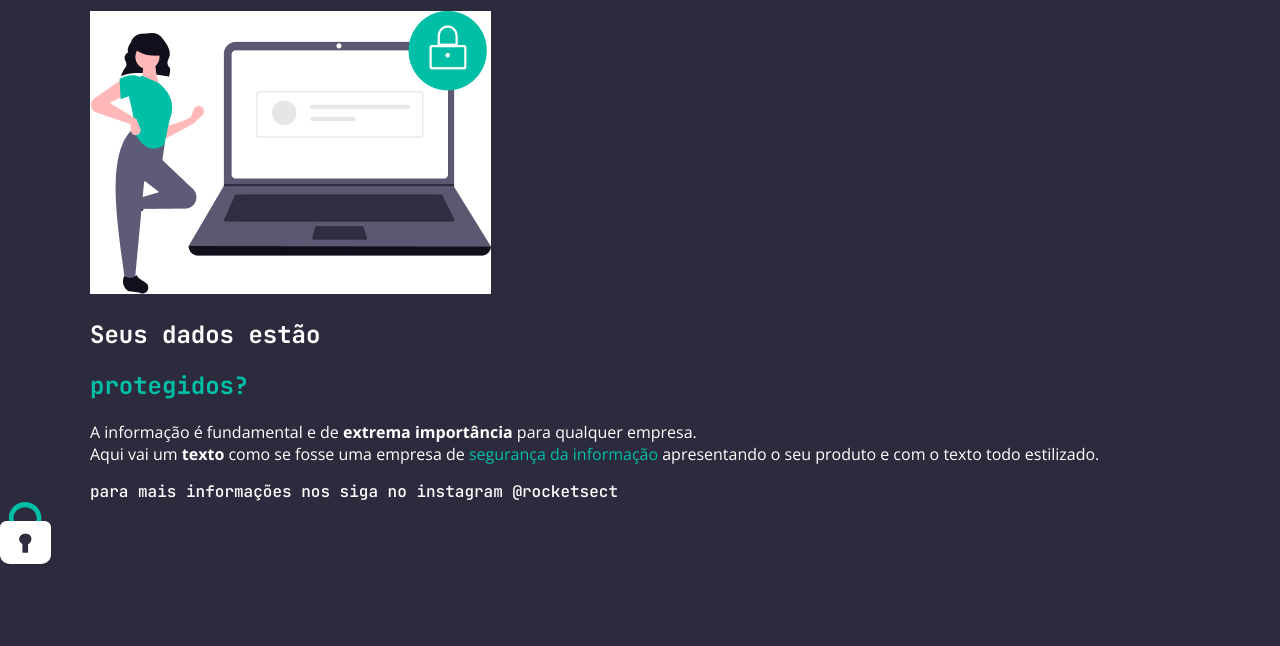
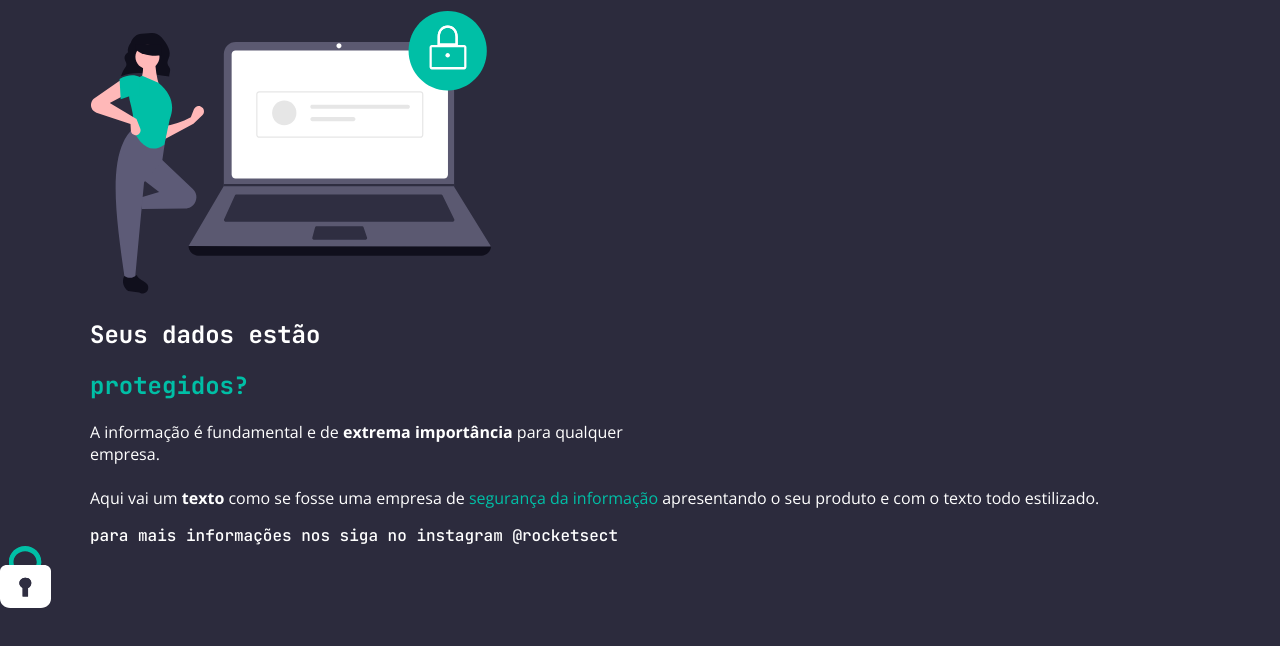
Before and after one commit to quirinof/rSecurity, a plain HTML site: page index.html in a window 1280 px wide. Shown: the part 112-758 px from the top of the page. Drawn offline with nearby package versions, Linux system fonts and the light colour scheme.

Commit message:
fix text main

```diff
--- a/index.html
+++ b/index.html
@@ -29,7 +29,7 @@
     </nav>
 
     <main>
-      <img src="images/img1.jpg"
+      <img src="images/img1.svg"
       alt="Desenho de uma moça e ao lado um notebook com uma decoração de segurança(cadeado).">
 
       <section>
@@ -38,8 +38,8 @@
         <h2> <span>protegidos?</span> </h2>
 
         <p>
-          A informação é fundamental e de <strong>extrema importância</strong> para qualquer empresa.
-          <br/>
+          A informação é fundamental e de <strong>extrema importância</strong> para qualquer <br/> empresa.
+          <br/> <br/>
           Aqui vai um <strong>texto</strong> como se fosse uma empresa de <span>segurança da informação</span>
           apresentando o seu produto e com o texto todo estilizado.
         </p>
```
